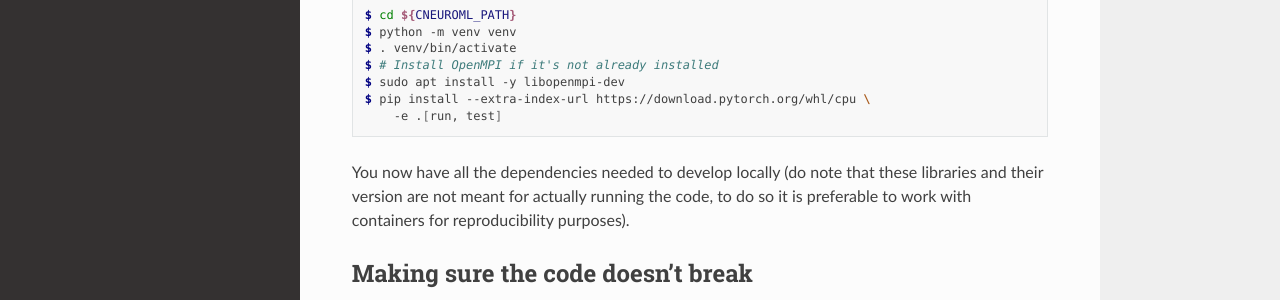
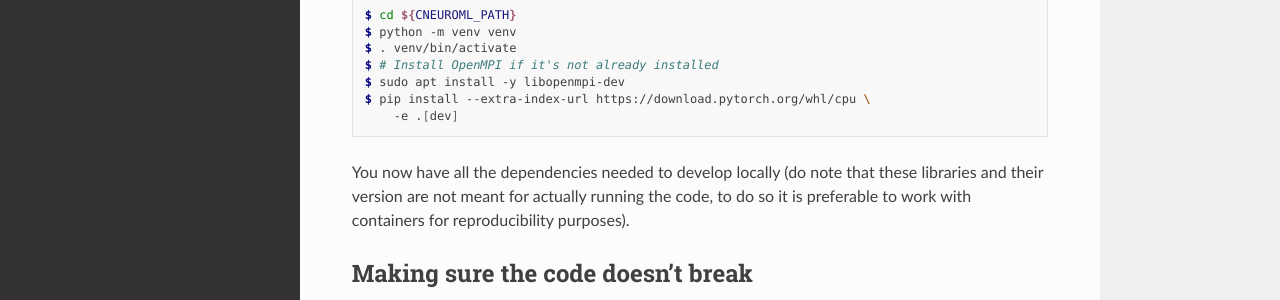
Before and after one commit to courtois-neuromod/cneuromax, a Sphinx documentation site: the page built from docs/Contribution.rst, in a window 1280 px wide and 900 px high. Shown: the part 443-743 px from the top of the window. Built offline with Sphinx 7.4.7 and the Read the Docs theme 2.0.0, drawn with Linux system fonts in a browser that asks for light colours.

Commit message:
adding workflow name & fixing pip install workflow

```diff
--- a/docs/Contribution.rst
+++ b/docs/Contribution.rst
@@ -25,7 +25,7 @@ dependencies. This can be done by running the following commands:
     $ # Install OpenMPI if it's not already installed
     $ sudo apt install -y libopenmpi-dev
     $ pip install --extra-index-url https://download.pytorch.org/whl/cpu \
-        -e .[run, test]
+        -e .[dev]
 
 You now have all the dependencies needed to develop locally (do note that
 these libraries and their version are not meant for actually running the
--- a/pyproject.toml
+++ b/pyproject.toml
@@ -17,7 +17,7 @@ optional-dependencies.run = {file = ["pyreqs/dl.txt",
                                      "pyreqs/ne.txt",
                                      "pyreqs/utils.txt",
                                      "pyreqs/wandb.txt"]}
-optional-dependencies.test = {file = ["pyreqs/dl.txt",
+optional-dependencies.dev = {file = ["pyreqs/dl.txt",
                                       "pyreqs/hpo.txt",
                                       "pyreqs/hydra_test.txt",
                                       "pyreqs/jupyter.txt",
```
Also changed, not shown: 6 other files.
